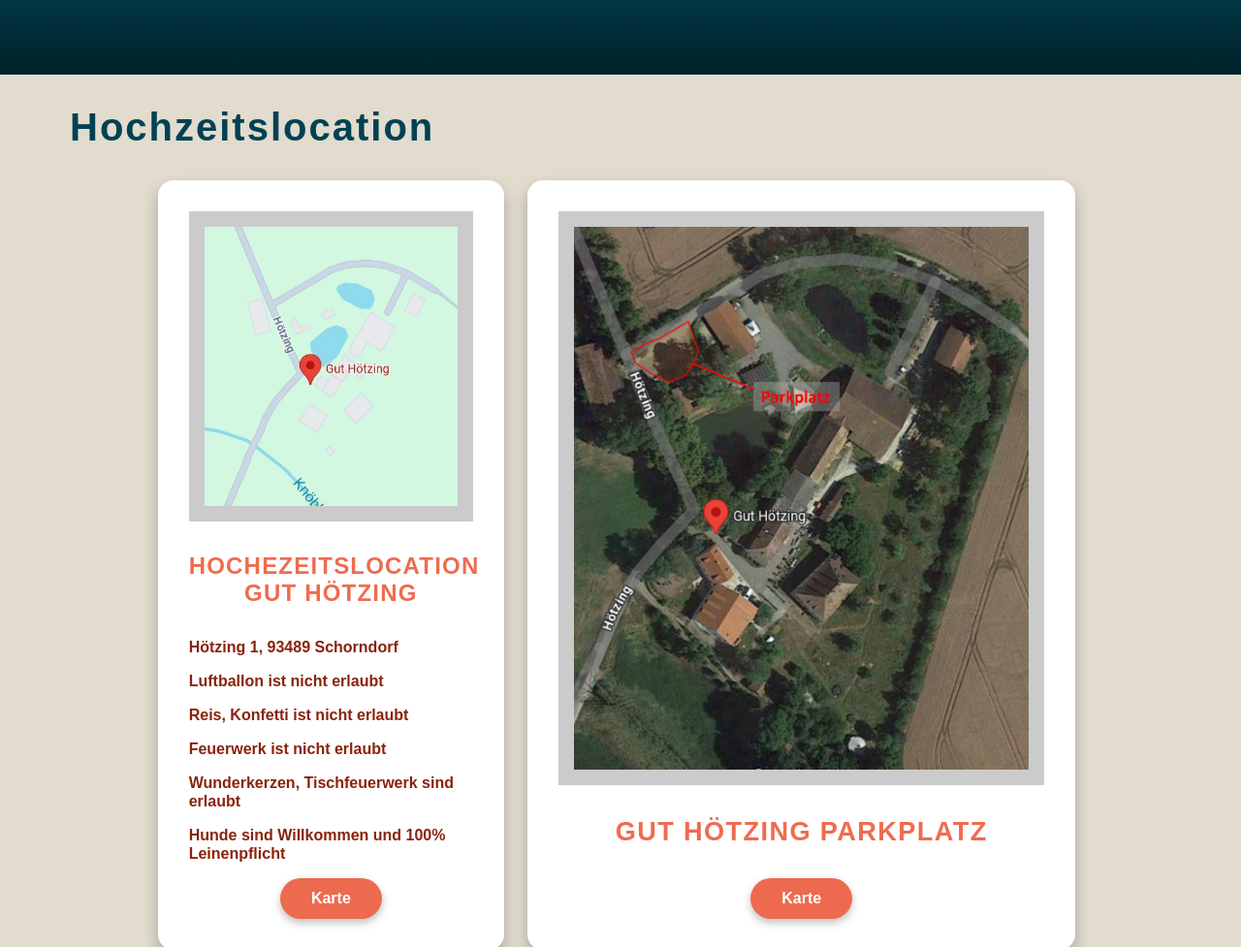
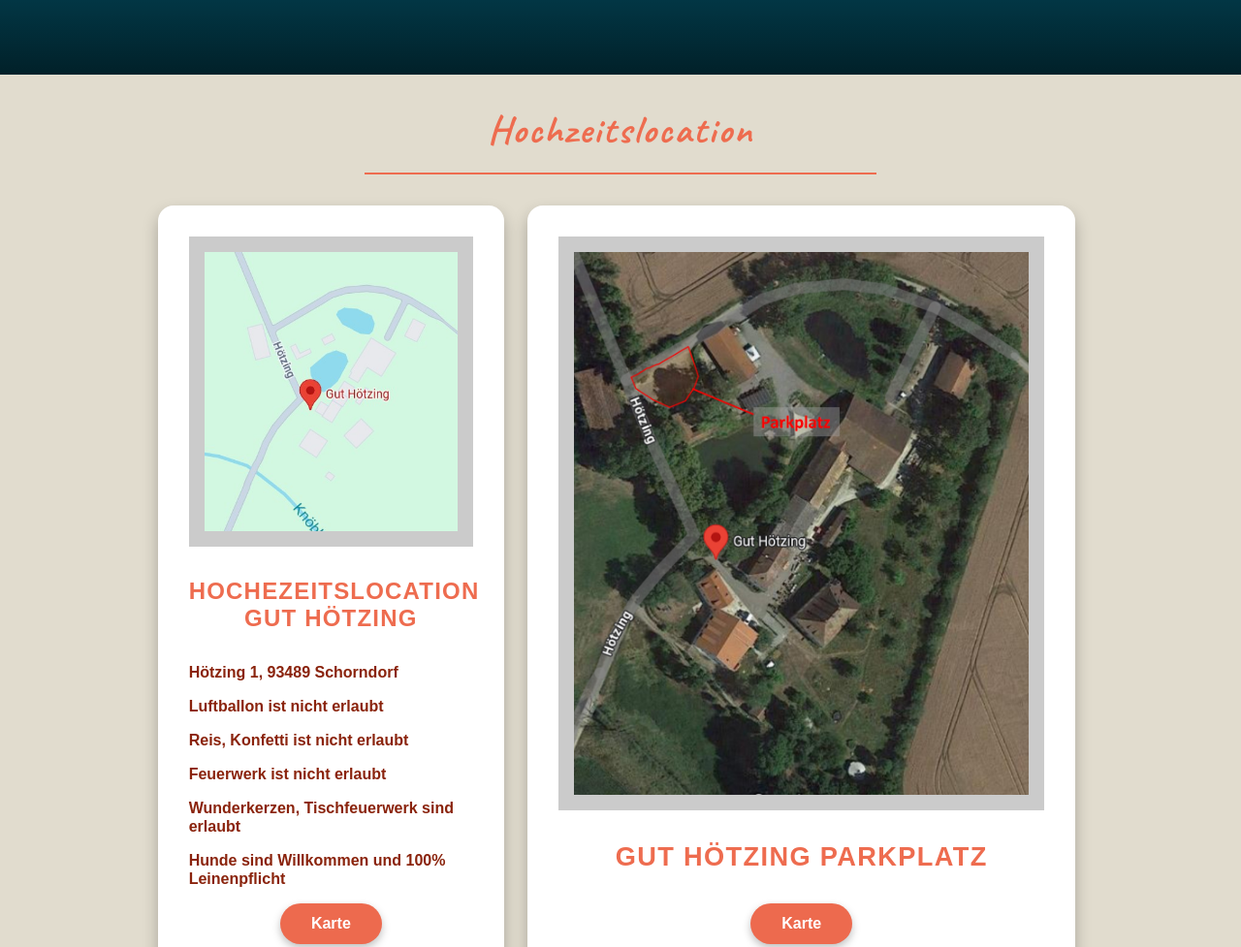
Before and after one commit to yixiaoru/Weddingwebseite, a plain HTML site: page index.html in a window 1280 px wide. Shown: the part 5516-6493 px from the top of the page at 97% size. Drawn offline with Linux system fonts and the light colour scheme; a web font is replaced by a local one.

Commit message:
Add files via upload
add new css file

```diff
--- a/styles/main.css
+++ b/styles/main.css
@@ -366,6 +366,7 @@ textarea.form__input {
     font-family: "Caveat";
 }
 
+
 .heading--centered::after {
     content: "";
     display: block;
@@ -376,6 +377,47 @@ textarea.form__input {
     margin-left:auto;
     margin-right:auto;
 }
+
+
+.heading--centered-hotel {
+    color: rgb(238, 108, 79);
+    text-align: center;
+    font-family: "Caveat";
+    font-size: 1.8rem;
+
+ }
+
+
+ @media (min-width: 550px) {
+
+    .heading--centered-hotel{
+        font-size: 2.5rem;
+}
+
+}
+
+
+
+.heading--centered-hotel::after {
+    content: "";
+    display: block;
+    height: 0.1rem;
+    width: 20rem;
+    background-color: rgb(238, 108, 79);
+    margin-top: 1.2rem;
+    margin-left:auto;
+    margin-right:auto;
+}
+
+@media (min-width: 630px) {
+
+    .heading--centered-hotel::after{
+        width: 33rem;
+}
+
+}
+
+
 
 .heading--adventures {
     font-size: 2.8rem;
```
